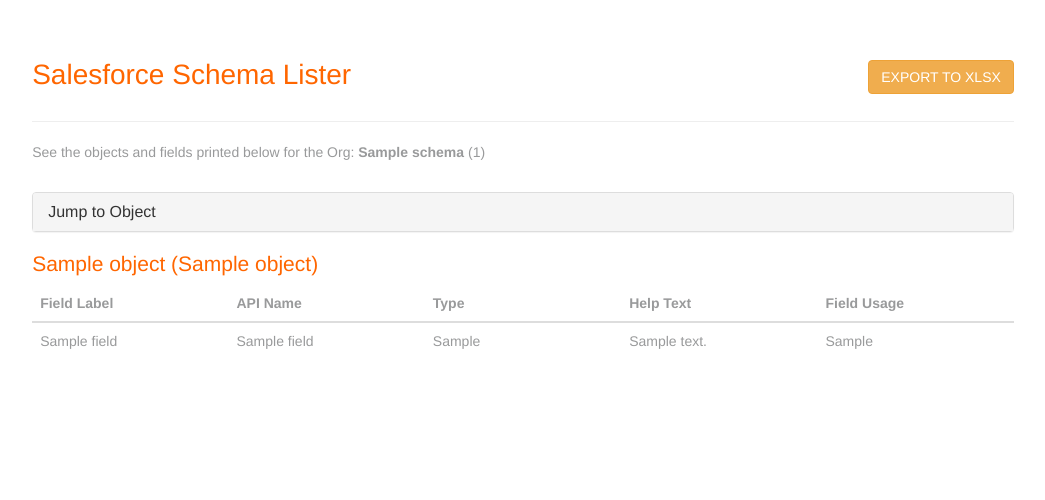
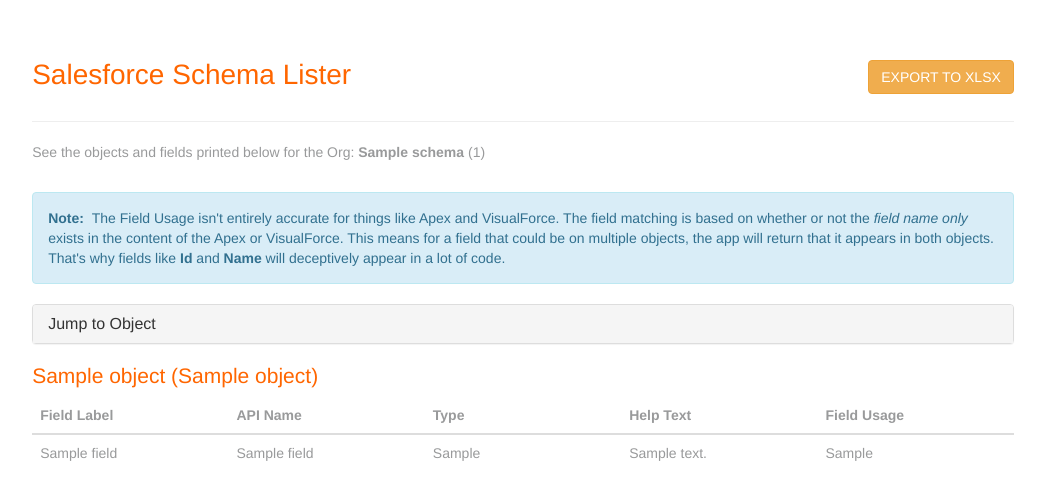
Before and after one commit to benedwards44/schemalister, a Django app: template schemalister/templates/schema.html in a window 1280 px wide. Shown: the part 53-553 px from the top of the page, without its empty margins (117-1162 px from the left). Run offline with Django 3.2, Linux system fonts and the light colour scheme; the template is opened without the code that fills it: most values are stand-ins (such as "Sample title", 1, 10 or a date in 2020); data that the repository does not hold is empty; parts of the project's set-up code (start-up, migrations or seed data) failed here and were passed over; some libraries are stand-ins or nearby versions.

Commit message:
Added warning message

```diff
--- a/schemalister/templates/schema.html
+++ b/schemalister/templates/schema.html
@@ -2,26 +2,6 @@
 
 {% block content %}
 
-	<!--
-		Remove auto-delete. Database is cleared daily anyway.
-	<script>
-		$(document).ready(function()
-		{
-			$.ajax({
-			    url: '/delete_schema/{{ schema.random_id }}/',
-			    type: 'get',
-			    success: function(resp)
-			    {
-			        // Else do nothing. It will re-run in 5 seconds
-			    },
-			    failure: function(resp)
-			    {
-			        // Do nothing
-			    }
-			});
-		})
-	</script>
-	-->
 
 	<div class="{% if request.GET.noheader == '1' %}col-md-12{% else %}col-md-10 col-md-offset-1{% endif %}">
 
@@ -42,6 +22,12 @@
 			<p>
 				See the objects and fields printed below for the Org: <strong>{{ schema.org_name }}</strong> ({{ schema.org_id }}) <br/><br/>
 			</p>
+
+			{% if schema.include_field_usage %}
+				<div class="alert alert-info" role="alert">
+					<strong>Note: </strong>&nbsp;The Field Usage isn't entirely accurate for things like Apex and VisualForce. The field matching is based on whether or not the <em>field name only</em> exists in the content of the Apex or VisualForce. This means for a field that could be on multiple objects, the app will return that it appears in both objects. That's why fields like <strong>Id</strong> and <strong>Name</strong> will deceptively appear in a lot of code.
+				</div>
+			{% endif %}
 
 			<div class="panel-group" id="accordion" role="tablist" aria-multiselectable="true">
 
```
